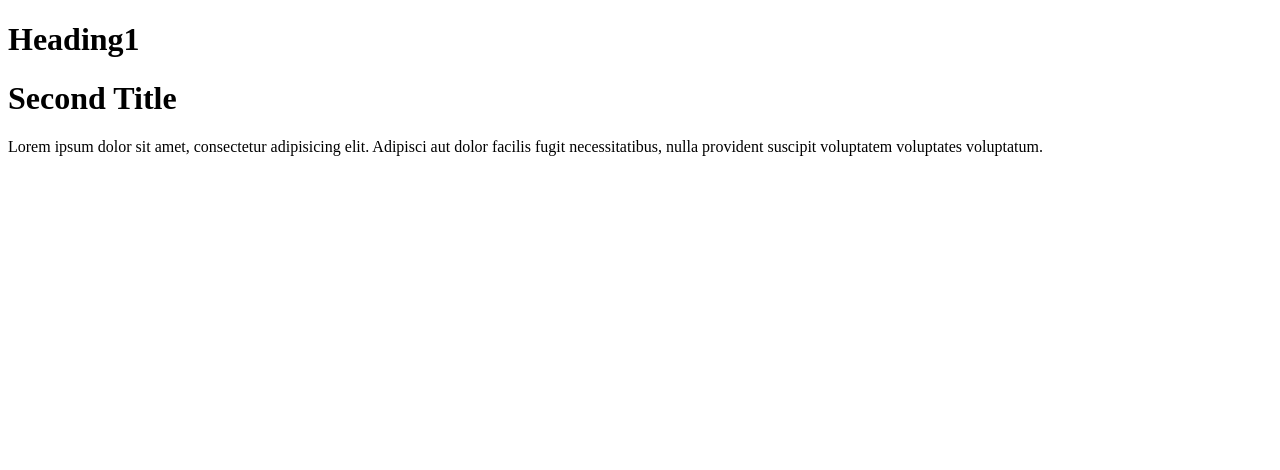
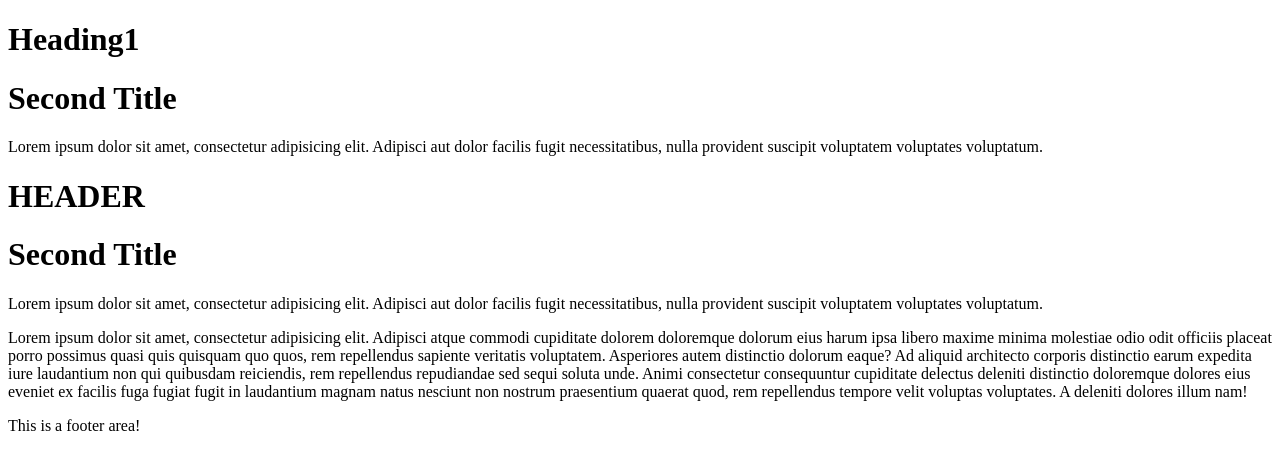
Before and after one commit to mach5ive/cf9-react-app, a React (Vite) app: page / in a window 1280 px wide. Shown: the top 470 px of the page. Built offline with nearby package versions, Linux system fonts and the light colour scheme.

Commit message:
feat: add Header, Footer and Layout component

```diff
--- a/src/App.tsx
+++ b/src/App.tsx
@@ -3,7 +3,7 @@
 // import ClassComponent from "./components/LessonTwo/ClassComponent.tsx";
 // import ArrowFunctionalComponent from "./components/LessonTwo/ArrowFunctionalComponent.tsx";
 import ArrowFunctionalComponentWithProps from "./components/LessonThree/ArrowFunctionalComponentWithProps.tsx";
-
+import Layout from "./components/Layout.tsx";
 
   //   type PropsA = {
   //       title: string;
@@ -65,7 +65,13 @@ function App() {
           description="Lorem ipsum dolor sit amet, consectetur adipisicing elit. Adipisci aut dolor facilis fugit necessitatibus, nulla provident suscipit voluptatem voluptates voluptatum."
       />
 
-
+      <Layout>
+          <ArrowFunctionalComponentWithProps
+              title="Second Title"
+              description="Lorem ipsum dolor sit amet, consectetur adipisicing elit. Adipisci aut dolor facilis fugit necessitatibus, nulla provident suscipit voluptatem voluptates voluptatum."
+          />
+          <p>Lorem ipsum dolor sit amet, consectetur adipisicing elit. Adipisci atque commodi cupiditate dolorem doloremque dolorum eius harum ipsa libero maxime minima molestiae odio odit officiis placeat porro possimus quasi quis quisquam quo quos, rem repellendus sapiente veritatis voluptatem. Asperiores autem distinctio dolorum eaque? Ad aliquid architecto corporis distinctio earum expedita iure laudantium non qui quibusdam reiciendis, rem repellendus repudiandae sed sequi soluta unde. Animi consectetur consequuntur cupiditate delectus deleniti distinctio doloremque dolores eius eveniet ex facilis fuga fugiat fugit in laudantium magnam natus nesciunt non nostrum praesentium quaerat quod, rem repellendus tempore velit voluptas voluptates. A deleniti dolores illum nam!</p>
+      </Layout>
     </>
   )
 }
--- /dev/null
+++ b/src/components/Footer.tsx
@@ -0,0 +1,11 @@
+const Footer = () => {
+    return (
+        <>
+            <footer>
+                This is a footer area!
+            </footer>
+        </>
+    )
+}
+
+export default Footer;
--- /dev/null
+++ b/src/components/Header.tsx
@@ -0,0 +1,11 @@
+const Header = () => {
+    return (
+        <>
+            <header>
+                <h1>HEADER</h1>
+            </header>
+        </>
+    )
+}
+
+export default Header;
--- /dev/null
+++ b/src/components/Layout.tsx
@@ -0,0 +1,18 @@
+import Header from './Header'
+import Footer from './Footer'
+
+interface LayoutProps {
+    children: React.ReactNode;
+}
+
+const Layout = ({children}:LayoutProps) => {
+    return (
+        <>
+            <Header/>
+            <main>{children}</main>
+            <Footer/>
+        </>
+    )
+}
+
+export default Layout;
```
